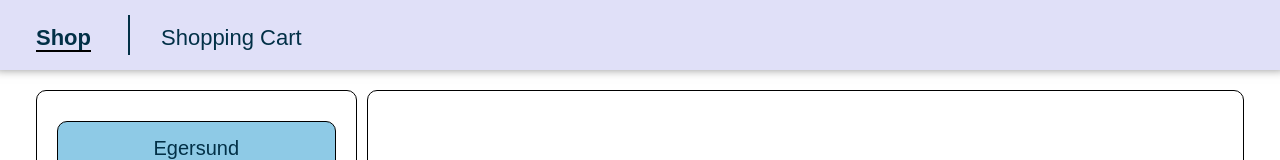
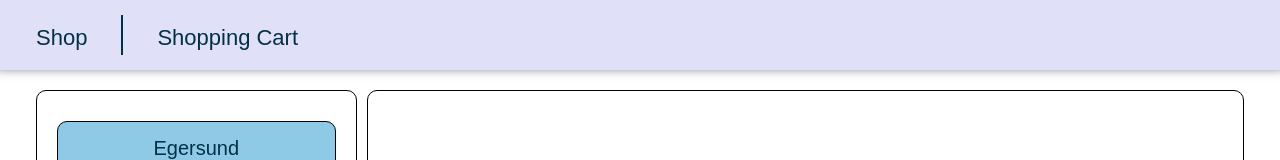
Before and after one commit to AuroraPolaire/food-delivery-app, a React (Create React App) app: page /food-delivery-app/shop in a window 1280 px wide. Shown: the top 160 px of the page. Built offline with nearby package versions, Linux system fonts and the light colour scheme.

Commit message:
fix: fixed navigation to chosed shop

```diff
--- a/src/components/Navigation/Navigation.jsx
+++ b/src/components/Navigation/Navigation.jsx
@@ -1,14 +1,18 @@
 import React from "react";
 import { GlobalContainer } from "../../layout/GlobalContainer";
 import { StyledHeader, StyledLink } from "./Navigation.styled";
+import { useSelector } from "react-redux";
+import { selectCart, selectStoreName } from "../../redux/productsSelector";
 
 const Navigation = () => {
+  const cart = useSelector(selectCart);
+  const storeName = useSelector(selectStoreName);
   return (
     <>
       <StyledHeader>
         <GlobalContainer>
           <StyledLink
-            to="/shop"
+            to={cart.length !== null ? `/shop/${storeName}` : "/shop"}
             style={({ isActive }) =>
               isActive
                 ? { borderBottom: "2px solid black", fontWeight: "bold" }
--- a/src/components/ShopsList/ShopsList.jsx
+++ b/src/components/ShopsList/ShopsList.jsx
@@ -1,6 +1,6 @@
 import React, { useEffect } from "react";
 import { useDispatch, useSelector } from "react-redux";
-import { useLocation } from "react-router-dom";
+import { useLocation, useNavigate } from "react-router-dom";
 import {
   fetchSeafood,
   getChickenList,
@@ -23,6 +23,7 @@ import { Tooltip } from "@chakra-ui/react";
 const ShopsList = () => {
   const location = useLocation();
   const dispatch = useDispatch();
+  const navigate = useNavigate();
 
   const seafood = useSelector(selectSeafood);
   const desserts = useSelector(selectDesserts);
@@ -54,7 +55,6 @@ const ShopsList = () => {
     <>
       {shops.map(({ href, name }) => {
         return (
-          <>
           <Tooltip
             key={name}
             isDisabled={disabled || storeName === href}
@@ -68,6 +68,7 @@ const ShopsList = () => {
                 if (storeName !== href && cart.length !== 0) {
                   e.preventDefault();
                 }
+                if (cart.length !== 0) navigate(`/shop/${storeName}`);
               }}
               disabled={storeName !== href && cart.length !== 0}
               to={href}
@@ -82,7 +83,6 @@ const ShopsList = () => {
               {name}
             </ShopButton>
           </Tooltip>
-          </>
         );
       })}
     </>
--- a/src/redux/productsSlice.js
+++ b/src/redux/productsSlice.js
@@ -35,7 +35,7 @@ const productsSlice = createSlice({
     removeProduct(state, { payload }) {
       const index = state.cart.findIndex((item) => item.idMeal === payload);
       state.cart.splice(index, 1);
-      state.storeName = "";
+      if (state.cart.length === 0) state.storeName = "";
       if (state.cart.length === 0) state.disableButton = true;
     },
     disableButton(state) {
```
Lines whose indentation alone changed are shown as unchanged.
